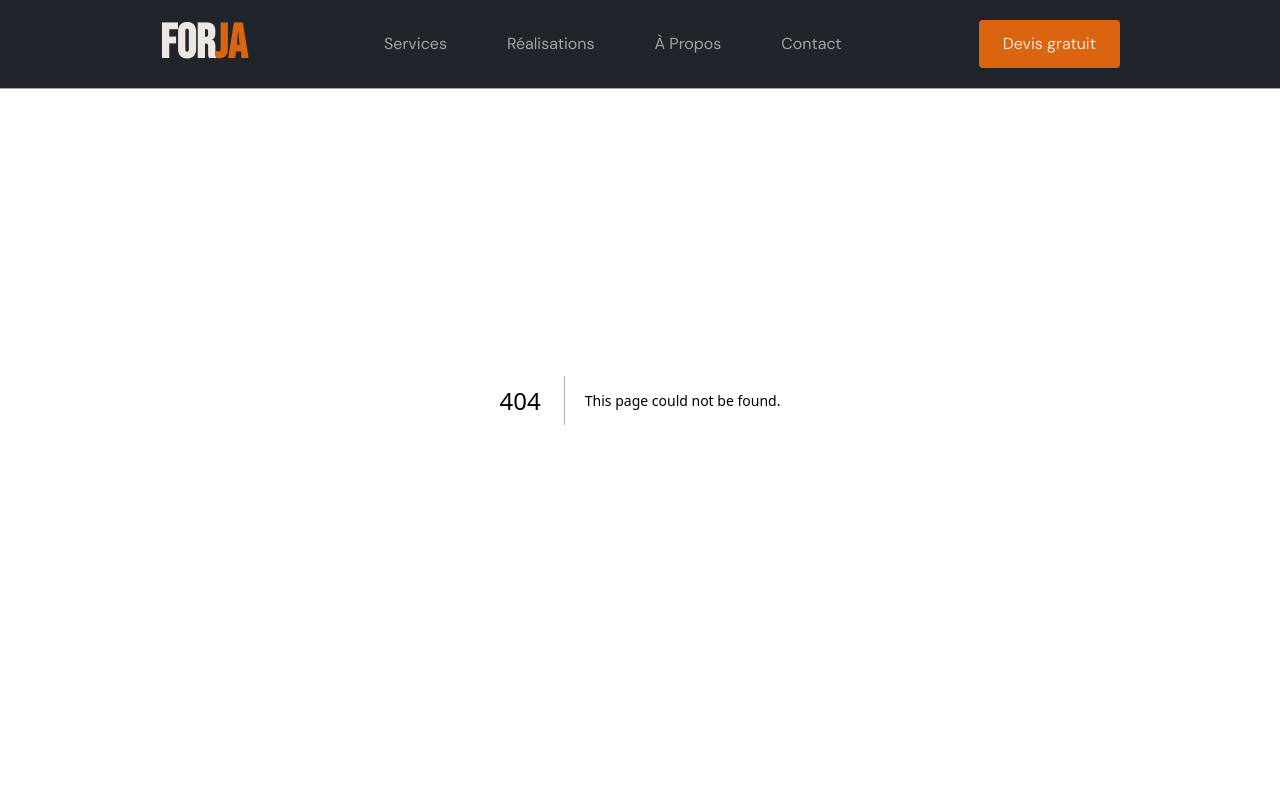
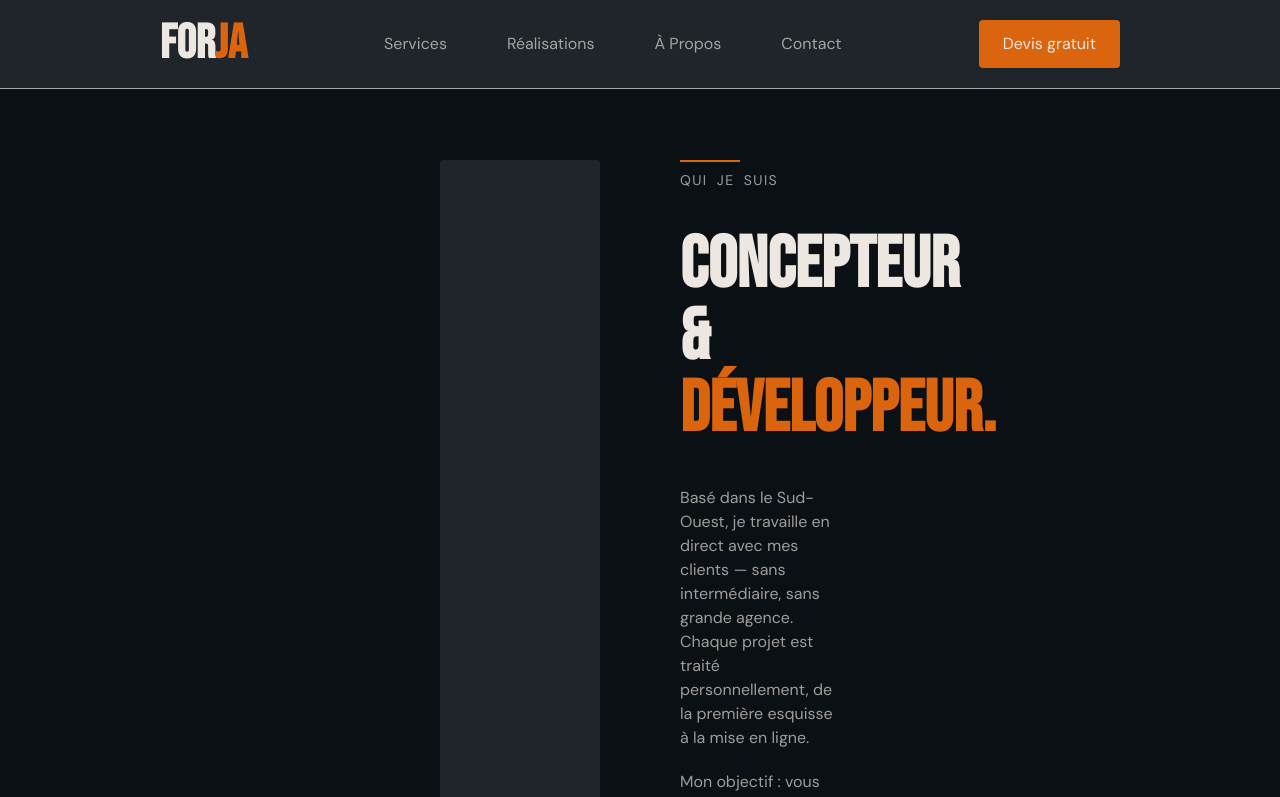
Before and after one commit to anthonyperret/site-vitrine, a Next.js app: page /a-propos in a window 1280 px wide. Before the commit this address had no page. Shown: the top 797 px of the page. Built offline with nearby package versions, Linux system fonts and the light colour scheme.

Commit message:
feat: PageAPropos

```diff
--- /dev/null
+++ b/src/app/a-propos/page.tsx
@@ -0,0 +1,24 @@
+import SectionHeader from "@/components/SectionHeader";
+
+export default function PageAPropos() {
+  return (
+    <div>
+      <section className="bg-fonderie">
+        <div className="px-100 py-40 flex">
+
+          <div className="w-[50%] px-10">
+            <div className="bg-acier rounded-sm w-full h-175">
+            </div>
+          </div>
+
+          <div className="w-[50%] px-10 flex flex-col justify-center">
+            <SectionHeader eyebrow="Qui je suis" title="Concepteur &" highlight="développeur." />
+            <p className="font-dm-sans text-ivoire/66 mt-10">Basé dans le Sud-Ouest, je travaille en direct avec mes clients — sans intermédiaire, sans grande agence. Chaque projet est traité personnellement, de la première esquisse à la mise en ligne.</p>
+            <p className="font-dm-sans text-ivoire/66 mt-5">Mon objectif : vous livrer un site qui ressemble vraiment à votre métier, qui se charge vite, qui fonctionne sur mobile, et qui génère des contacts. Pas un template copié-collé.</p>
+          </div>
+
+        </div>
+      </section>
+    </div>
+  )
+}
--- a/src/app/page.tsx
+++ b/src/app/page.tsx
@@ -47,23 +47,6 @@ export default function Home() {
       </section>
 
 
-      <section className="bg-fonderie">
-        <div className="px-100 py-30 flex">
-
-          <div className="w-[50%] px-10">
-            <div className="bg-acier rounded-sm w-full h-175">
-            </div>
-          </div>
-
-          <div className="w-[50%] px-10 flex flex-col justify-center">
-            <SectionHeader eyebrow="Qui je suis" title="Concepteur &" highlight="développeur." />
-            <p className="font-dm-sans text-ivoire/66 mt-10">Basé dans le Sud-Ouest, je travaille en direct avec mes clients — sans intermédiaire, sans grande agence. Chaque projet est traité personnellement, de la première esquisse à la mise en ligne.</p>
-            <p className="font-dm-sans text-ivoire/66 mt-5">Mon objectif : vous livrer un site qui ressemble vraiment à votre métier, qui se charge vite, qui fonctionne sur mobile, et qui génère des contacts. Pas un template copié-collé.</p>
-          </div>
-
-        </div>
-      </section>
-
       <section className="bg-acier">
         <div className="px-100 py-30">
           <SectionHeader eyebrow="Ce qu'ils disent" title="Ils m'ont fait" highlight="confiance." />
--- a/src/components/Navbar.tsx
+++ b/src/components/Navbar.tsx
@@ -22,7 +22,7 @@ export default function Navbar() {
             <Link href="/">Réalisations</Link>
           </li>
           <li className="hover:text-cuivre">
-            <Link href="/">À Propos</Link>
+            <Link href="/a-propos">À Propos</Link>
           </li>
           <li className="hover:text-cuivre">
             <Link href="/contact">Contact</Link>
```
